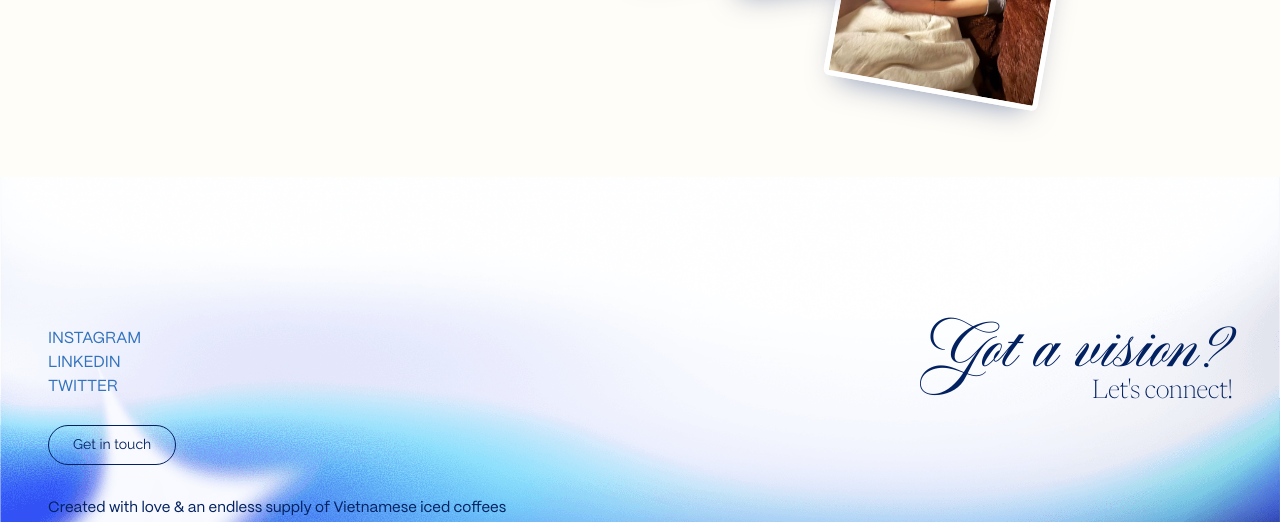
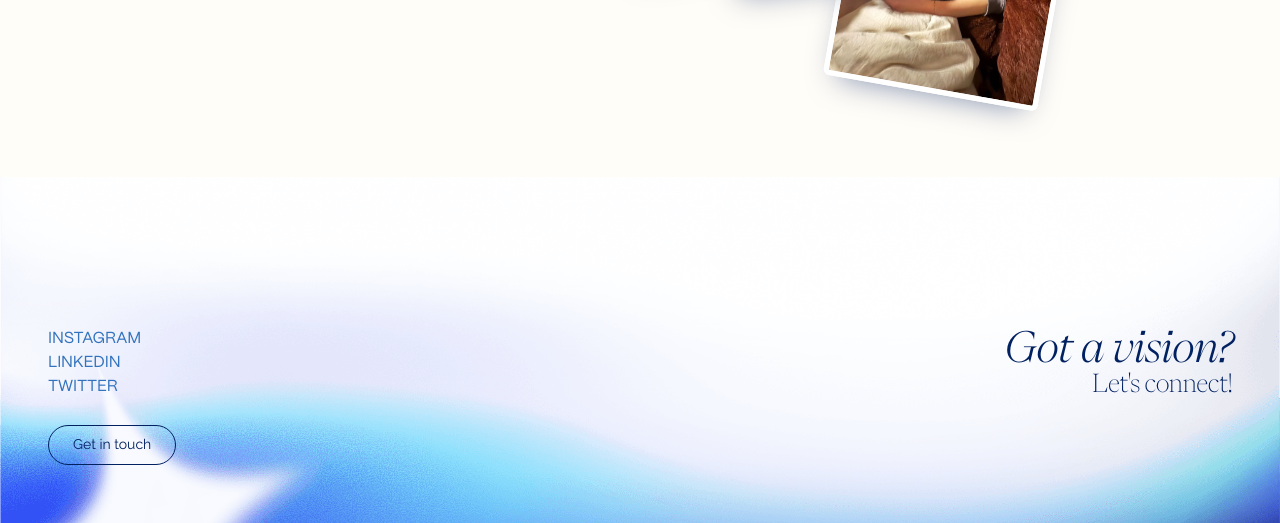
Before and after one commit to ggiangt/portfolio, a plain HTML site: page about-me/index.html in a window 1280 px wide. Shown: the part 1903-2426 px from the top of the page. Drawn offline with Linux system fonts and the light colour scheme.

Commit message:
Footer: italic headline and no coffee note
"Got a vision?" is set in PP Eiko Light Italic. The "Created with love…" line is gone from every page, with the bottom padding raised so "Get in touch" keeps its breathing room.

Co-Authored-By: Claude Opus 5.5 <noreply@anthropic.com>

```diff
--- a/about-me/index.html
+++ b/about-me/index.html
@@ -116,7 +116,6 @@
         <li><a href="https://x.com/giangtr0901" target="_blank" rel="noopener">TWITTER</a></li>
       </ul>
       <a class="pill" href="mailto:giangt.edu@gmail.com">Get in touch</a>
-      <p class="site-footer__note">Created with love &amp; an endless supply of Vietnamese iced coffees</p>
     </div>
     <div class="site-footer__cta">
       <p class="site-footer__script">Got a vision?</p>
--- a/site.css
+++ b/site.css
@@ -145,7 +145,7 @@
   isolation: isolate;
   overflow: hidden;
   margin-top: var(--footer-gap, 0);
-  padding: 150px 48px 4px;
+  padding: 150px 48px 58px;
   font-family: var(--font-sans);
   color: var(--navy);
 }
@@ -177,21 +177,15 @@
 .site-footer__social a { color: var(--blue); text-decoration: none; transition: color .2s; }
 .site-footer__social a:hover { color: var(--navy); }
 .site-footer .pill { margin-top: 26px; }
-.site-footer__note {
-  margin: 34px 0 0;
-  font-weight: 400;
-  font-size: 15px;
-  line-height: 1.3;
-  letter-spacing: 0;
-}
 .site-footer__cta { margin: -5px 0 0; text-align: right; }
 .site-footer__script {
   margin: 0;
-  font-family: var(--font-script);
-  font-weight: 700;
-  font-size: 45px;
-  line-height: 1.2;
-  letter-spacing: 0;
+  font-family: var(--font-serif);
+  font-style: italic;
+  font-weight: 300;
+  font-size: 42px;
+  line-height: 1.15;
+  letter-spacing: -.02em;
 }
 .site-footer__connect {
   margin: 0;
@@ -269,10 +263,10 @@
   .nav__links .nav__mail { display: block; color: var(--blue); }
   .nav__links a + a { border-top: 1px solid rgba(2, 33, 97, .1); }
 
-  .site-footer { padding: 96px 20px 12px; }
+  .site-footer { padding: 96px 20px 66px; }
   .site-footer__inner { flex-direction: column-reverse; gap: 40px; }
   .site-footer__cta { margin: 0; text-align: left; }
-  .site-footer__script { font-size: 40px; line-height: 1.3; }
+  .site-footer__script { font-size: 36px; line-height: 1.2; }
   .site-footer__connect { margin-top: 8px; }
 }
 
```
Also changed, not shown: index.html (+0 -1 lines), kinoai/index.html (+0 -1 lines), persona/index.html (+0 -1 lines), playground/index.html (+0 -1 lines), purepoker/index.html (+0 -1 lines), rootly/index.html (+0 -1 lines), socratica/index.html (+0 -1 lines).
